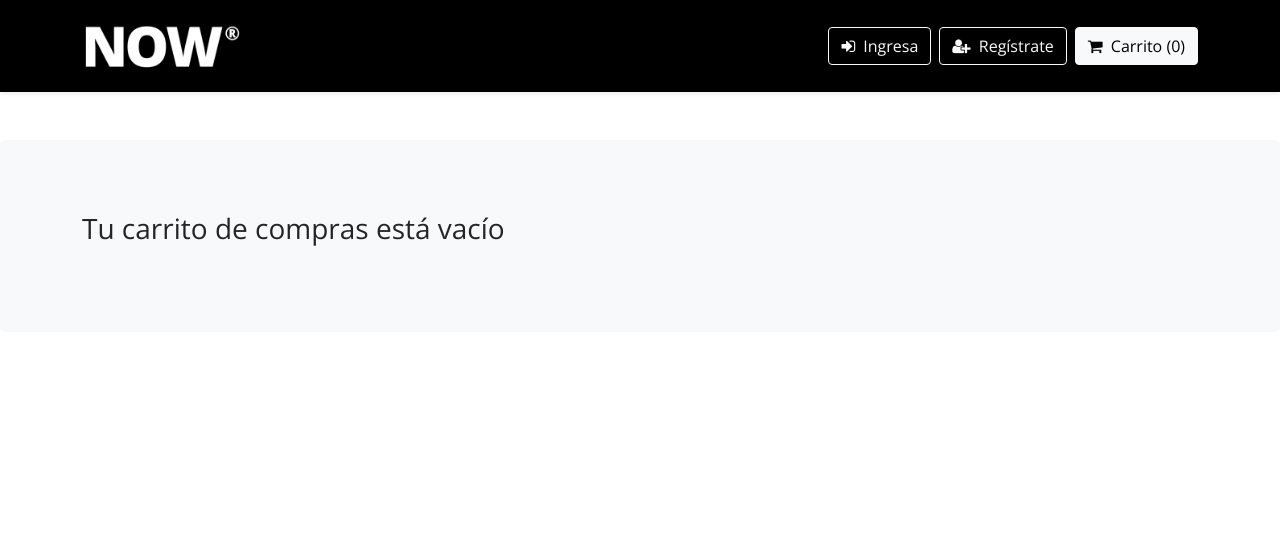
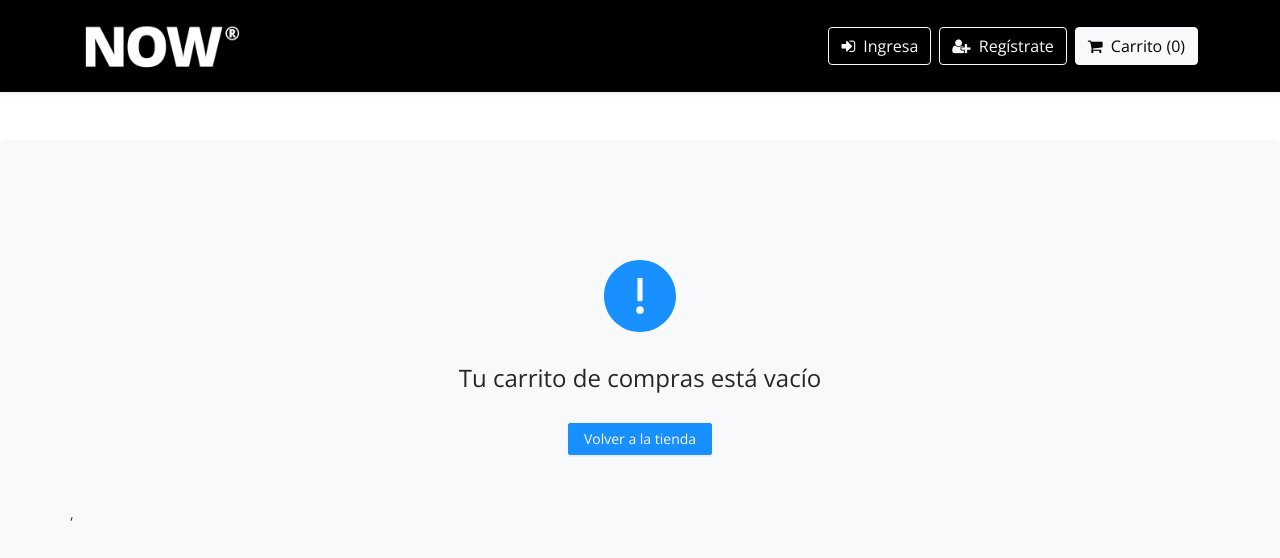
Before and after one commit to Jacky2954/Ecommerce, a React (Create React App) app: page /cart in a window 1280 px wide. Shown: the top 558 px of the page. Built offline with nearby package versions, Linux system fonts and the light colour scheme.

Commit message:
commit 7
Creando mensaje de carrito vacío, aún falta añadir oneClick

```diff
--- a/src/component/Cart.jsx
+++ b/src/component/Cart.jsx
@@ -2,6 +2,7 @@ import React from 'react';
 import {useSelector, useDispatch} from 'react-redux'
 import { NavLink } from 'react-router-dom';
 import { addCart, delCart } from '../redux/action';
+import { Result, Button } from 'antd';
 
 const Cart = () => {
     const state = useSelector((state)=> state.handleCart)
@@ -19,7 +20,14 @@ const Cart = () => {
             <div className="px-4 my-5 bg-light rounded-3 py-5">
                 <div className="container py-4">
                     <div className="row">
-                        <h3>Tu carrito de compras está vacío</h3>
+                            <Result
+                                title="Tu carrito de compras está vacío"
+                                extra={
+                                    <Button type="primary" key="console">
+                                      Volver a la tienda
+                                    </Button>
+                                  }
+                            />,
                     </div>
                 </div>
             </div>
--- a/src/component/Product.jsx
+++ b/src/component/Product.jsx
@@ -58,7 +58,7 @@ const Product = () => {
                     </h4>
                     <h2 className="display-5">{product.title}</h2>
                     <p className="lead fw-bolder">
-                        Valoración {product.rating && product.rating.rate}
+                    Valoración {product.rating && product.rating.rate}
                         <br/><Rate/>
                     </p>
                     <h3 className="display-6 fw-bold my-4">
```
Also changed, not shown: src/component/Login.jsx (added), src/component/Register.jsx (added).
